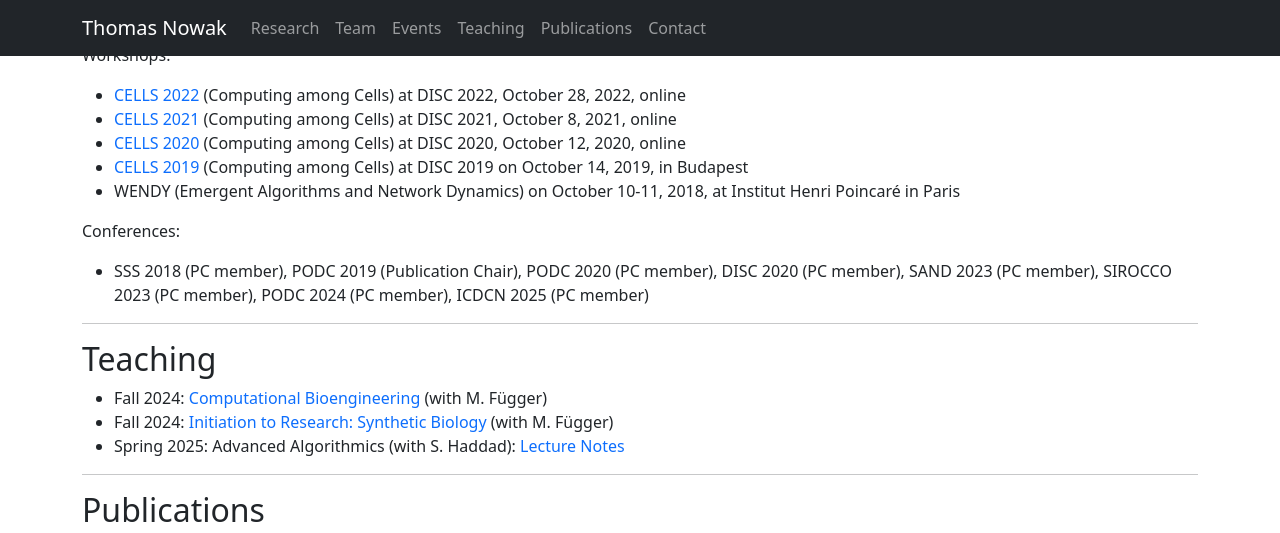
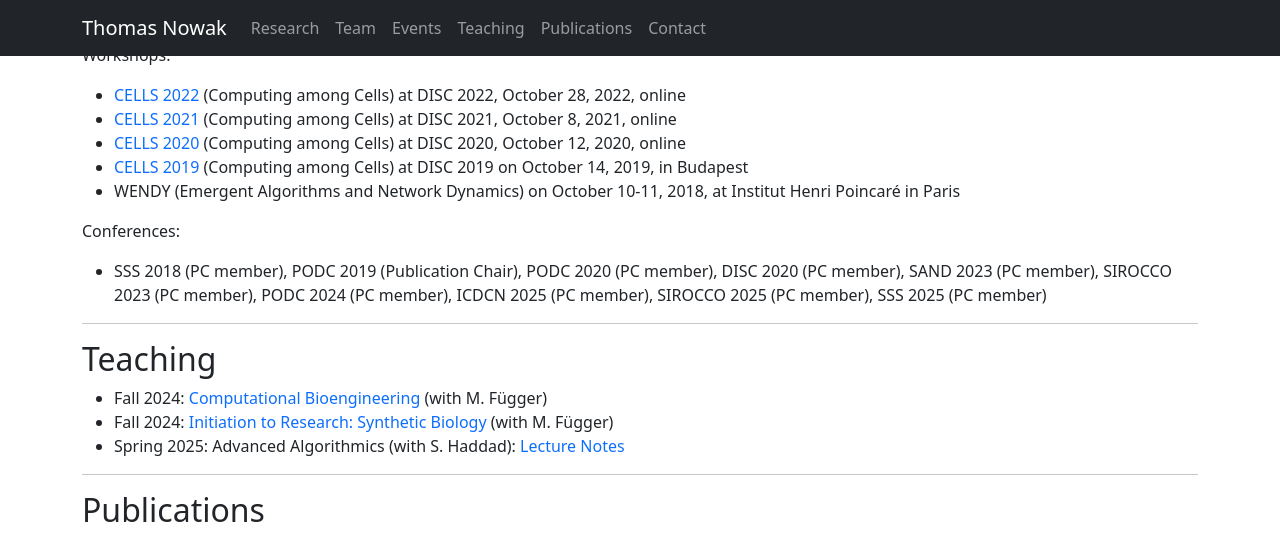
Before and after one commit to nowathom/website, a Jekyll site: the page built from index.md, in a window 1280 px wide and 900 px high, scrolled down 835 px, cut to the strip 0-533 px from the top of the window. Built offline with Jekyll 4.4.1, drawn with Linux system fonts in a browser that asks for light colours.

Commit message:
Small updates

```diff
--- a/index.md
+++ b/index.md
@@ -117,7 +117,7 @@ Workshops:
 
 Conferences:
 
-- SSS 2018 (PC member), PODC 2019 (Publication Chair), PODC 2020 (PC member), DISC 2020 (PC member), SAND 2023 (PC member), SIROCCO 2023 (PC member), PODC 2024 (PC member), ICDCN 2025 (PC member)
+- SSS 2018 (PC member), PODC 2019 (Publication Chair), PODC 2020 (PC member), DISC 2020 (PC member), SAND 2023 (PC member), SIROCCO 2023 (PC member), PODC 2024 (PC member), ICDCN 2025 (PC member), SIROCCO 2025 (PC member), SSS 2025 (PC member)
 
 ------------------------------------------------------------------------
 
```
Also changed, not shown: legal.md (line endings or trailing spaces).
